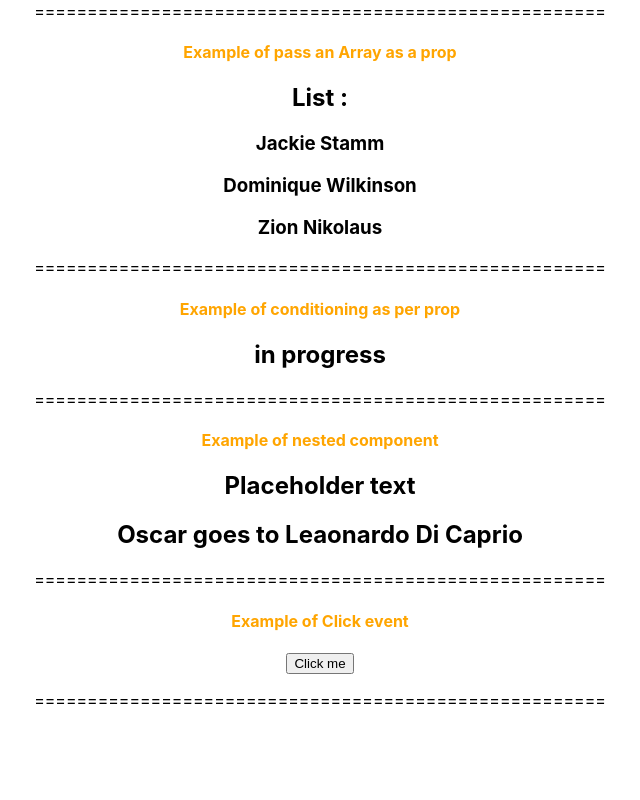
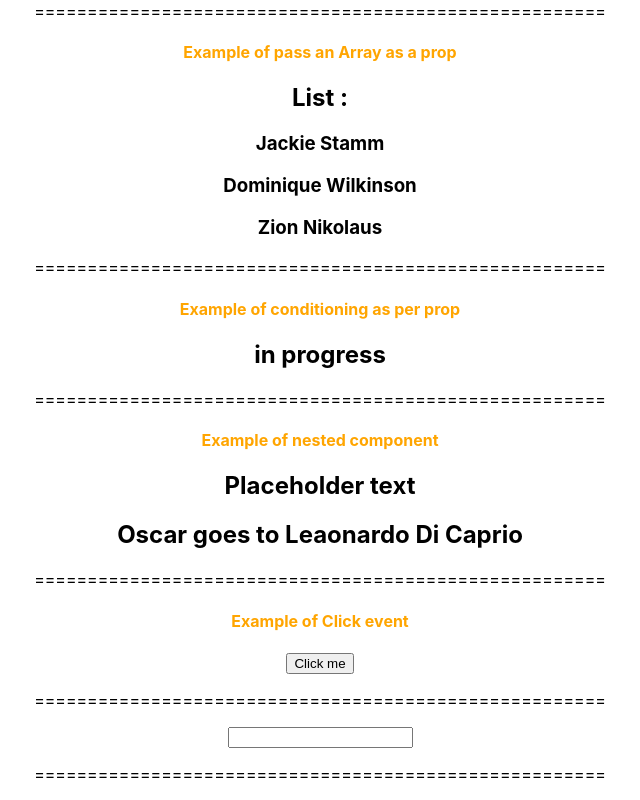
Before and after one commit to SagarBobade/react-understanding, a React (Create React App) app: page / in a window 1280 px wide. Shown: the part 242-1042 px from the top of the page, without its empty margins (320-960 px from the left). Before the commit the page ends 968 px from the top, so only its background shows below. Built offline with nearby package versions, Linux system fonts and the light colour scheme.

Commit message:
feat: added example of inputbox.

```diff
--- a/src/App.tsx
+++ b/src/App.tsx
@@ -1,8 +1,8 @@
-import { Console } from 'console';
 import './App.css';
 import { Button } from './components/Button';
 import { Greet } from './components/Greet';
 import { Header } from './components/Header';
+import { Input } from './components/Input';
 import { Oscar } from './components/Oscar';
 import { Person } from './components/Person';
 import { PersonList } from './components/PersonList';
@@ -62,6 +62,9 @@
       } }/>}
 <p>====================================================== </p>
 
+      <Input value='' handleChange={(event) => console.log(event)}/>
+      <p>====================================================== </p>
+
     </div>
   )
 }
--- /dev/null
+++ b/src/components/Input.tsx
@@ -0,0 +1,11 @@
+import React from "react";
+
+type InputProps = {
+    value: string
+    handleChange: (event: React.ChangeEvent<HTMLInputElement>) => void
+}
+
+
+export const Input = (props: InputProps) => {
+    return <input type ='text' value={props.value} onChange={props.handleChange} />
+}
```
